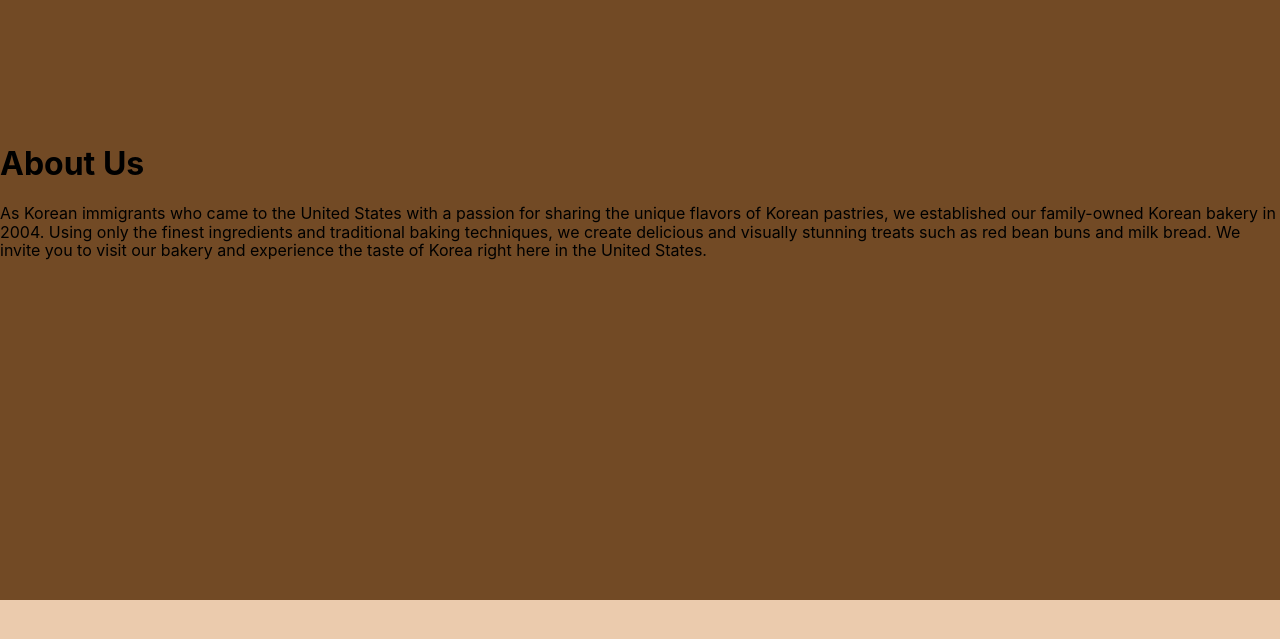
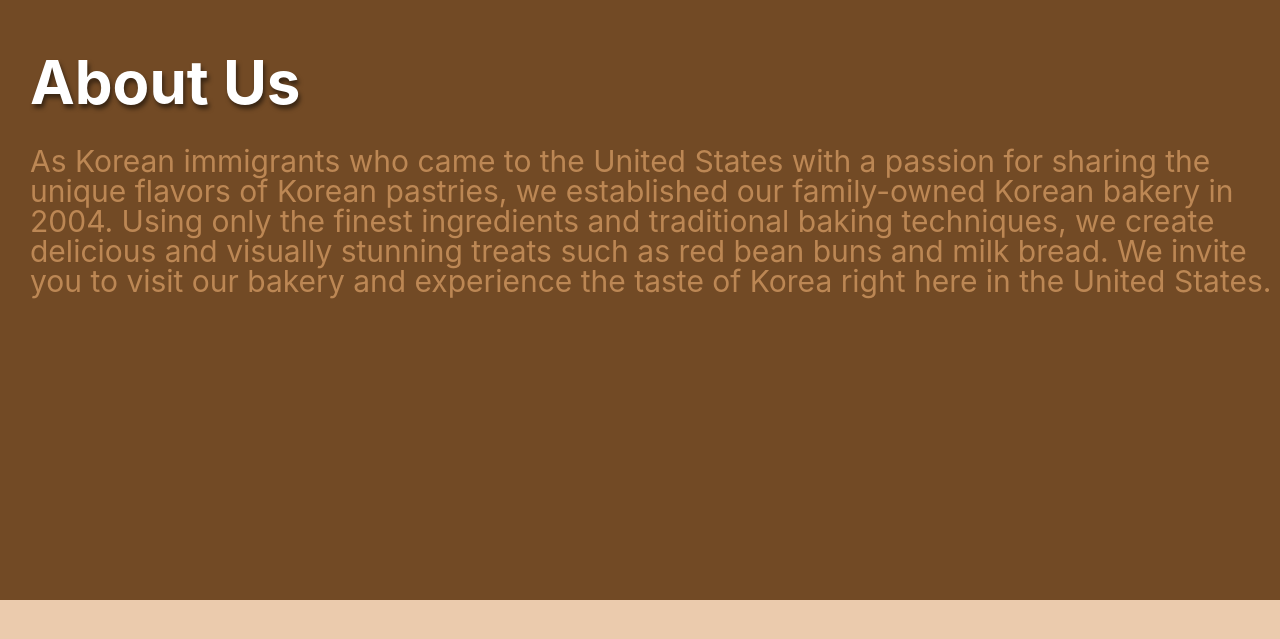
Before and after one commit to hancj01/Motion-S23-Chris, a website: page deploy/index.html in a window 1280 px wide. Shown: the part 1000-1639 px from the top of the page. Drawn offline with Linux system fonts and the light colour scheme; files whose address does not match are found by name.

Commit message:
stuff is definitely there

```diff
--- a/dev/scss/sections/_section-2.scss
+++ b/dev/scss/sections/_section-2.scss
@@ -6,10 +6,39 @@
     align-items: center;
     background-size: cover;
 
-    // #box{
-    //     height: 100px;
-    //     width: 100px;
-    //     background-color: var(--red);
-    //     border: 3px solid var(--white);
-    // }
+    h1 {
+        font-family: 'Inter', sans-serif;
+        font-size: rem-calc(60);
+        font-weight: bold;
+        line-height: 47px;
+        text-shadow: 2px 4px 4px rgba(0, 0, 0, 0.5);
+        margin-top: -25px;
+        justify-content: left;
+        margin-left: 30px;
+
+        color: var(--white);
+        ;
+
+        @include md {
+            font-size: rem-cal(40);
+            margin-top: -20px;
+        }
+
+        @include lg {
+            font-size: rem-cal(40);
+            margin-top: -15px;
+        }
+    }
+
+    	p {
+		font-family: 'Inter', sans-serif;
+		font-weight: regular;
+		color: var(--ltbrown);
+		font-size: rem-calc(30);
+		line-height: rem-calc(30);
+		text-align: left;
+        justify-content: left;
+        margin-left: 30px;
+
+    }
 }
```
Also changed, not shown: deploy/css/styles.css.
